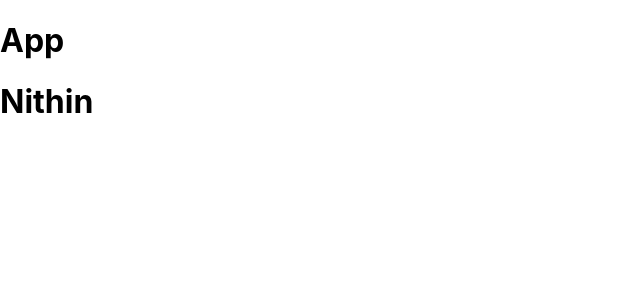
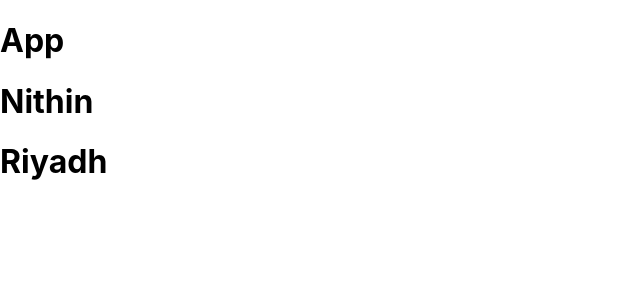
Before and after one commit to nighthawkEnterprise/OutreachDesignWebsite, a React (Create React App) app: page / in a window 1280 px wide. Shown: the top 300 px of the page, without its empty margins (0-640 px from the left). Built offline with nearby package versions, Linux system fonts and the light colour scheme.

Commit message:
Add Riyadh

```diff
--- a/src/App.js
+++ b/src/App.js
@@ -1,9 +1,11 @@
-import Nithin from './components/Nithin';
+import Nithin from "./components/Nithin";
+import Riyadh from "./components/Riyadh";
 function App() {
   return (
     <div>
-     <h1> App </h1>
-     <Nithin />
+      <h1> App </h1>
+      <Nithin />
+      <Riyadh />
     </div>
   );
 }
--- /dev/null
+++ b/src/components/Riyadh.js
@@ -0,0 +1,8 @@
+function Riyadh() {
+  return (
+    <div>
+      <h1> Riyadh</h1>
+    </div>
+  );
+}
+export default Riyadh;
```
Also changed, not shown: src/logo.svg (deleted), 1 other file (tests, documents, lock files or other folders).
